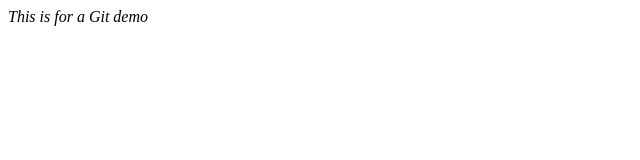
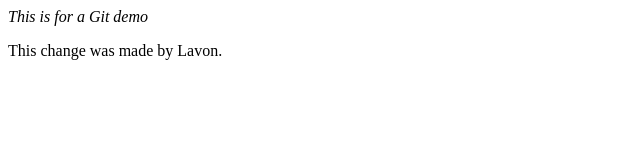
Before and after one commit to Lavon-TJX/First_Github_Project, a plain HTML site: page index.html in a window 1280 px wide. Shown: the whole page, without its empty margins (0-640 px from the left). Drawn offline with Linux system fonts and the light colour scheme.

Commit message:
added Lavon feature

```diff
--- a/index.html
+++ b/index.html
@@ -12,5 +12,6 @@
 
 <body>
   <em>This is for a Git demo</em>
+  <p>This change was made by Lavon.</p>
 </body>
 </html>
```
